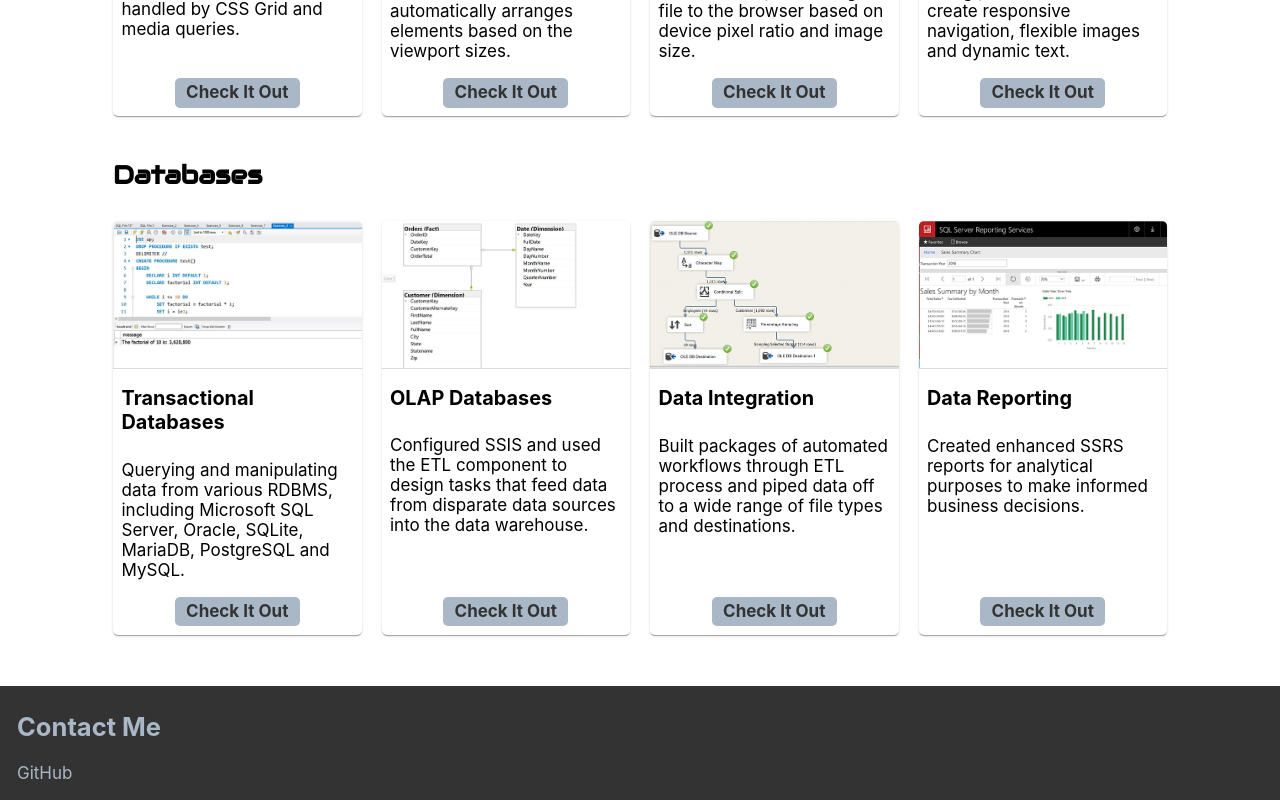
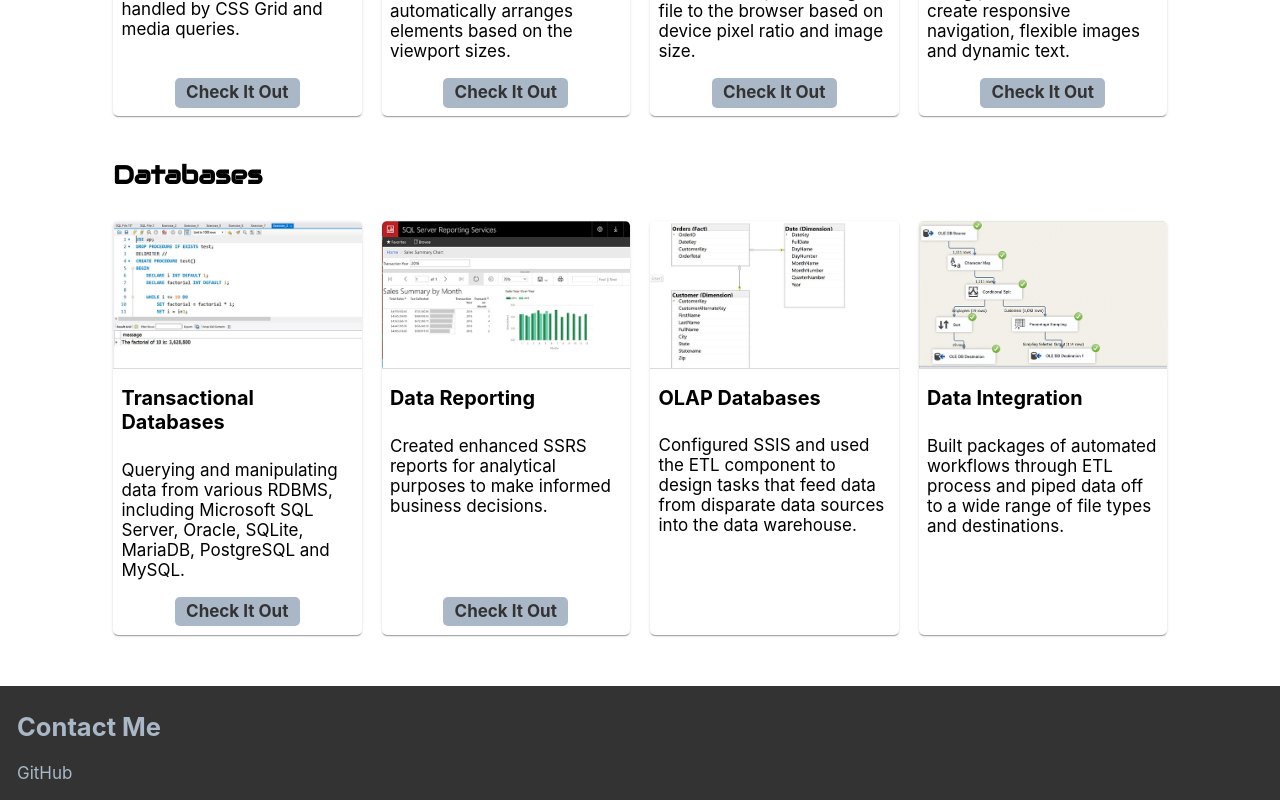
Before and after one commit to phmaa/my-app, a React (Create React App) app: page / in a window 1280 px wide. Shown: the part 1176-1976 px from the top of the page. Built offline with nearby package versions, Linux system fonts and the light colour scheme.

Commit message:
remove inactive links

```diff
--- a/src/components/Projects.js
+++ b/src/components/Projects.js
@@ -28,18 +28,16 @@ const sections = [
       title:'Transactional Databases',
       para:'Querying and manipulating data from various RDBMS, including Microsoft SQL Server, Oracle, SQLite, MariaDB, PostgreSQL and MySQL.',
       link: 'https://phmaa.github.io/scripts'},
-      {image:'images/diagram-350.jpg',
-      title:'OLAP Databases',
-      para:'Configured SSIS and used the ETL component to design tasks that feed data from disparate data sources into the data warehouse.',
-      link: '#'},
-      {image:'images/package-350.jpg',
-      title:'Data Integration',
-      para:'Built packages of automated workflows through ETL process and piped data off to a wide range of file types and destinations.',
-      link: '#'},
       {image:'images/report-350.jpg',
       title:'Data Reporting',
       para:'Created enhanced SSRS reports for analytical purposes to make informed business decisions.',
-      link: 'https://phmaa.github.io/reporting/'}]
+      link: 'https://phmaa.github.io/reporting/'},
+      {image:'images/diagram-350.jpg',
+      title:'OLAP Databases',
+      para:'Configured SSIS and used the ETL component to design tasks that feed data from disparate data sources into the data warehouse.'},
+      {image:'images/package-350.jpg',
+      title:'Data Integration',
+      para:'Built packages of automated workflows through ETL process and piped data off to a wide range of file types and destinations.'}]
   }];
 
 function Project() {
```
